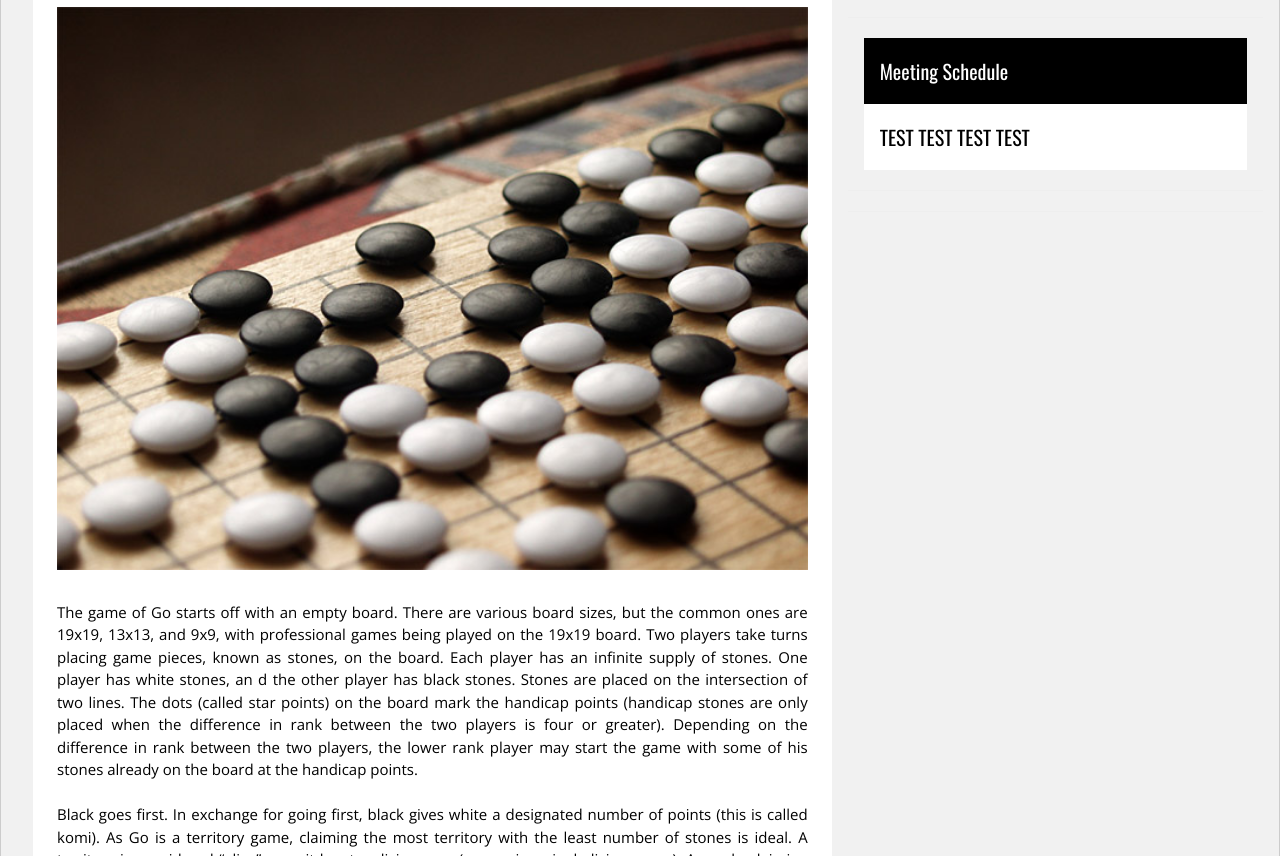
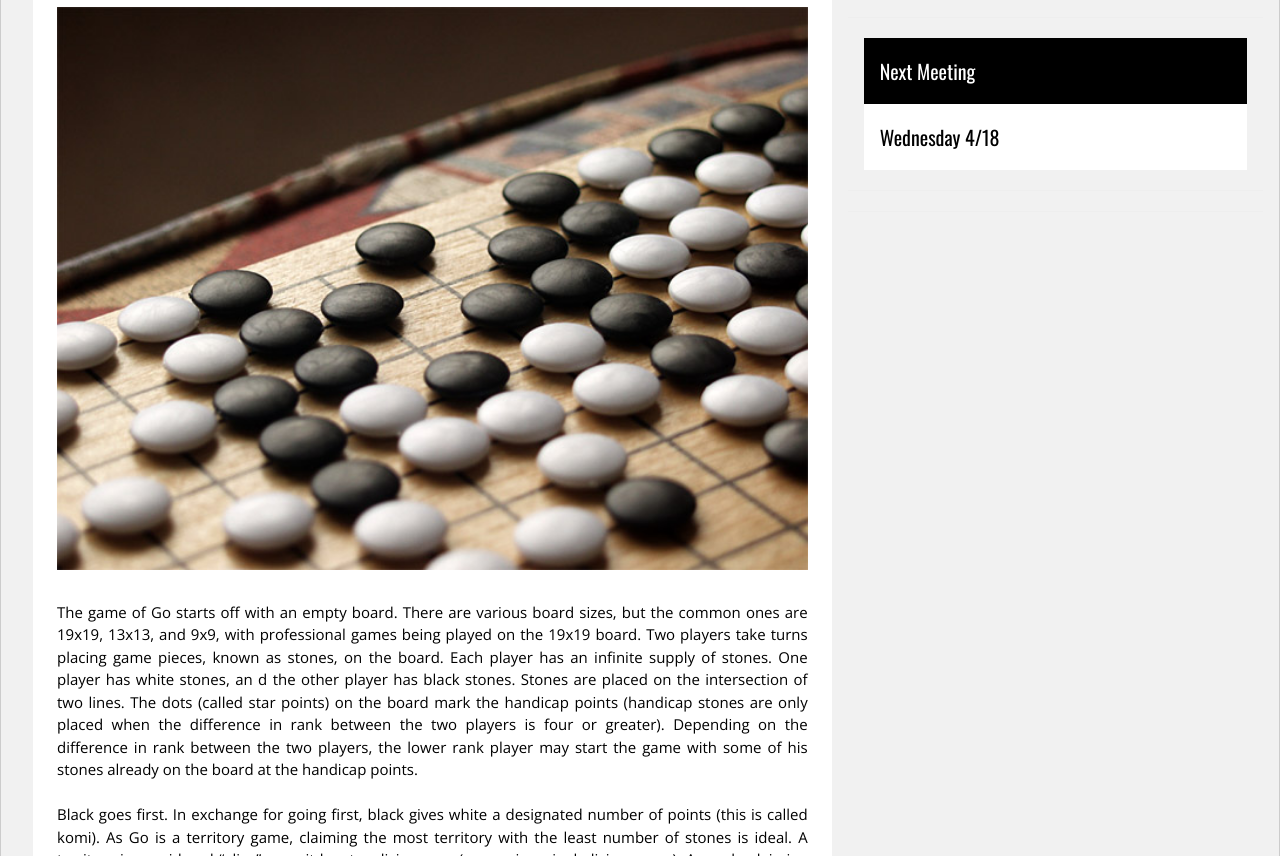
Before and after one commit to hsngoclub/hsngo, a website: page public/index.html in a window 1280 px wide. Shown: the part 2299-3155 px from the top of the page. Drawn offline with nearby package versions, Linux system fonts and the light colour scheme; grey boxes are pictures that could not be loaded.

Commit message:
optimizations to meeting schedule

```diff
--- a/public/index.html
+++ b/public/index.html
@@ -403,10 +403,10 @@ AlphaGo came back stronger than before, partially because it also played many un
 
 	  <div id="schedule" class="w3-white w3-margin">
         <div class="w3-container w3-padding w3-black">
-          <h4>Meeting Schedule</h4>
+          <h4>Next Meeting</h4>
         </div>
         <div class="w3-container w3-white w3-padding">
-           <h4>TEST TEST TEST TEST</h4>
+           <h4>Wednesday 4/18</h4>
          </div>
       </div>
       <hr>
```
